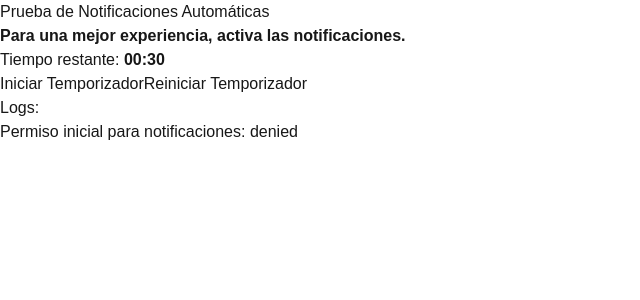
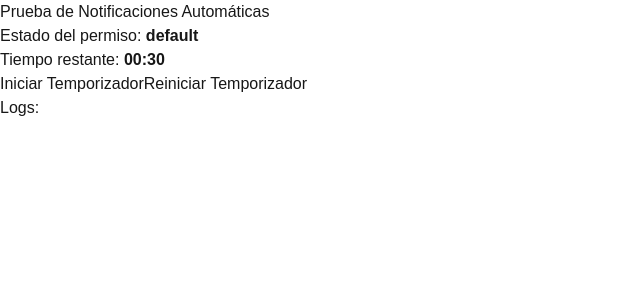
Before and after one commit to fer0o/notif, a Next.js app: page / in a window 1280 px wide. Shown: the top 300 px of the page, without its empty margins (0-640 px from the left). Built offline with nearby package versions, Linux system fonts and the light colour scheme.

Commit message:
regreso a cambios

```diff
--- a/src/app/page.tsx
+++ b/src/app/page.tsx
@@ -2,7 +2,7 @@
 import { useState, useEffect } from 'react';
 
 export default function TimerWithNotifications() {
-  const [permission, setPermission] = useState<'default' | 'granted' | 'denied' | 'unsupported'>('default'); // Estado para el permiso de notificaciones
+  const [permission, setPermission] = useState('default'); // Estado para el permiso de notificaciones
   const [timeLeft, setTimeLeft] = useState(30); // Tiempo restante en segundos (1 minuto)
   const [isRunning, setIsRunning] = useState(false); // Estado para controlar si el contador está en ejecución
   const [logs, setLogs] = useState<string[]>([]); // Estado para almacenar los logs visibles
@@ -16,20 +16,12 @@ export default function TimerWithNotifications() {
   useEffect(() => {
     const requestPermissionAndRegisterSW = async () => {
       try {
-        // Verificar soporte de notificaciones
+        // Solicitar permiso de notificaciones
         if ('Notification' in window) {
-          const initialPermission = Notification.permission;
-          setPermission(initialPermission);
-
-          if (initialPermission === 'default') {
-            const result = await Notification.requestPermission();
-            setPermission(result);
-            addLog(`Permiso para notificaciones: ${result}`);
-          } else {
-            addLog(`Permiso inicial para notificaciones: ${initialPermission}`);
-          }
+          const result = await Notification.requestPermission();
+          setPermission(result);
+          addLog(`Permiso para notificaciones: ${result}`);
         } else {
-          setPermission('unsupported'); // Marcar como navegador sin soporte
           addLog('El navegador no soporta notificaciones.');
         }
 
@@ -117,29 +109,15 @@ export default function TimerWithNotifications() {
       .padStart(2, '0')}`;
   };
 
-  // Generar mensaje según el estado del permiso
-  const getPermissionMessage = () => {
-    if (permission === 'granted') {
-      return ''; // No mostrar mensaje si el permiso está concedido
-    } else if (permission === 'denied') {
-      return 'Para una mejor experiencia, activa las notificaciones.';
-    } else if (permission === 'unsupported') {
-      return 'Navegador de iOS detectado.';
-    }
-    return 'Estado del permiso: default.';
-  };
-
   return (
     <div className='flex flex-col items-center justify-center h-screen'>
       <div className='border-2 border-black p-8 space-y-4 flex items-center justify-center flex-col'>
         <h1 className='text-2xl font-bold'>
           Prueba de Notificaciones Automáticas
         </h1>
-        {getPermissionMessage() && (
-          <p className='text-lg text-red-50000'>
-            <strong>{getPermissionMessage()}</strong>
-          </p>
-        )}
+        <p className='text-lg'>
+          Estado del permiso: <strong>{permission}</strong>
+        </p>
         <h2 className='text-xl'>
           Tiempo restante: <strong>{formatTime(timeLeft)}</strong>
         </h2>
```
